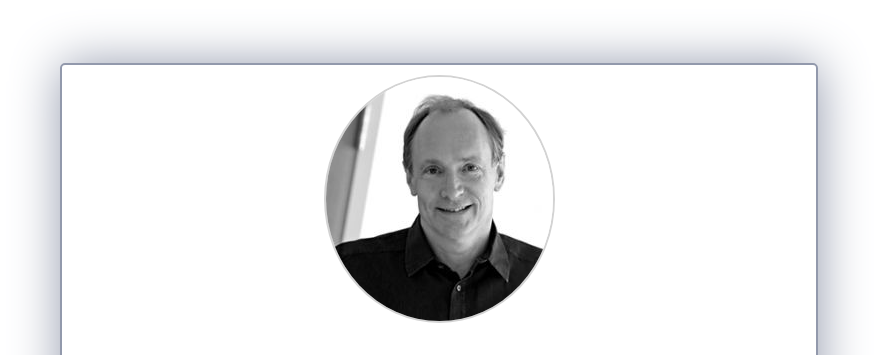
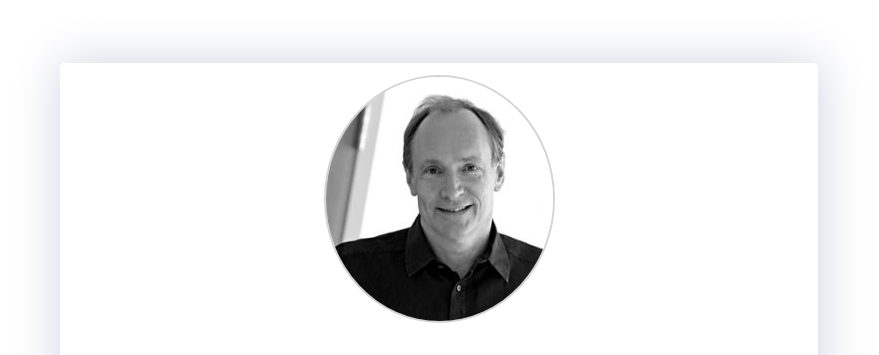
Before and after one commit to Taweria/website-berners-lee, a plain HTML site: page index.html in a window 1280 px wide. Shown: the top 355 px of the page, without its empty margins (201-1080 px from the left). Drawn offline with nearby package versions, Linux system fonts and the light colour scheme.

Commit message:
Fix borders

```diff
--- a/assets/css/style.css
+++ b/assets/css/style.css
@@ -2,7 +2,7 @@
 
 :root {
     --coral: #DD5555;
-    --grey: #9299AC;
+    --grey: #cdd1df;
 }
 
 body{
@@ -108,7 +108,7 @@ header{
     display: block;
     margin: 5% 20%;
     padding: 10px;
-    border: 2px solid var(--grey);
+    border: 2px solid white;
     box-shadow: 1px 1px 50px var(--grey);
     border-radius: 5px;
  }
```
